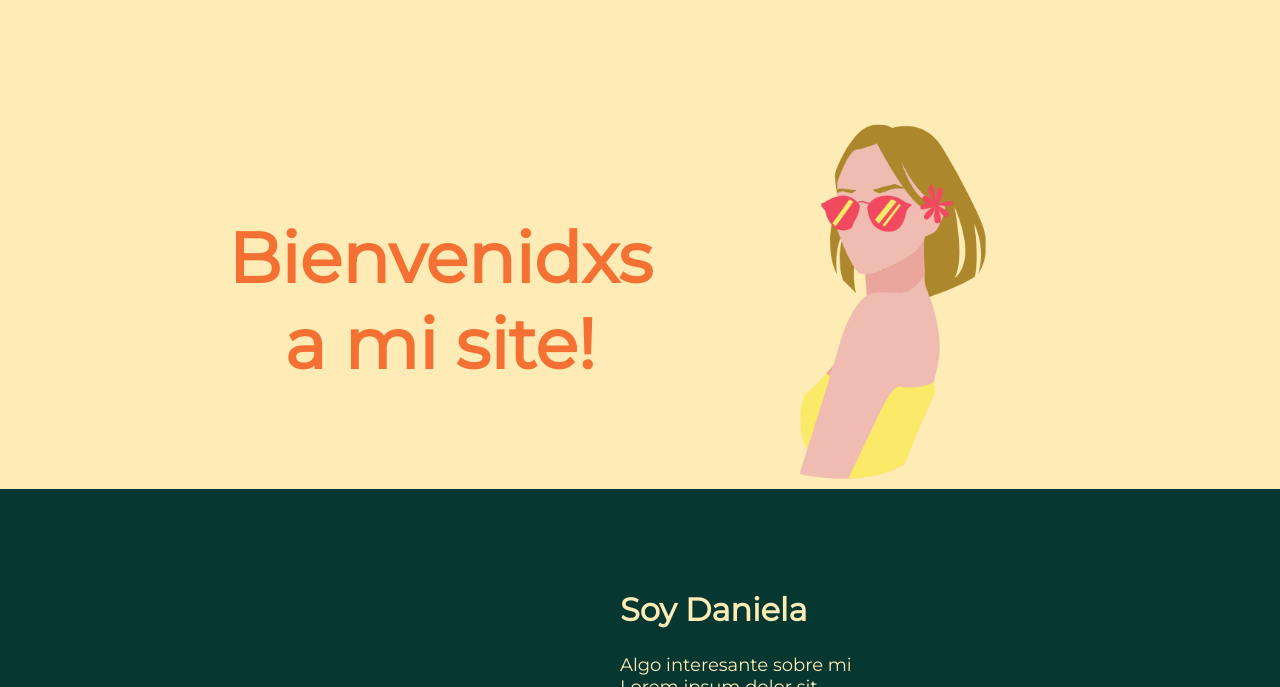
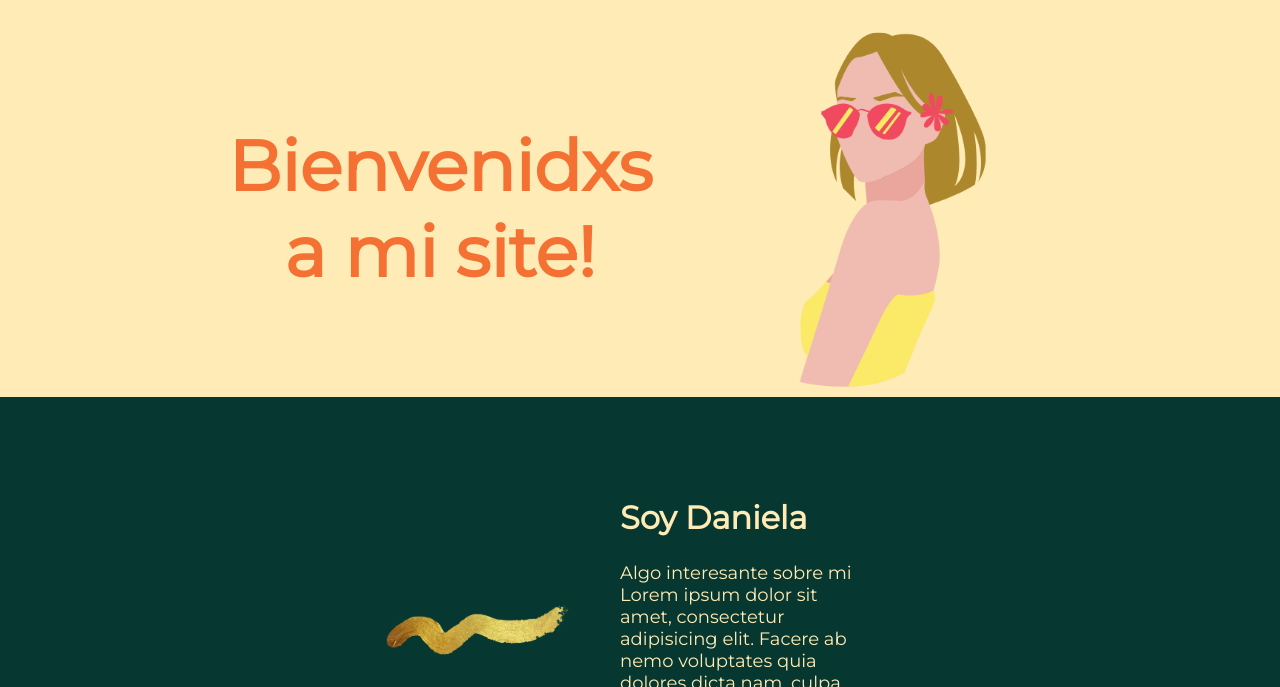
Before and after one commit to danielaAkerman/welcome, a plain HTML site: page index.html in a window 1280 px wide. Shown: the part 103-790 px from the top of the page. Drawn offline with Linux system fonts and the light colour scheme.

Commit message:
corregi responsive

```diff
--- a/index.css
+++ b/index.css
@@ -18,7 +18,7 @@ body {
 }
 @media (min-width: 900px) {
   .seccion-header-main {
-    height: 74vh;
+    height: 500px;
   }
 }
 
@@ -183,6 +183,7 @@ body {
 
 .mis-servicios {
   margin-top: 45px;
+  margin-bottom: 0;
 }
 @media (min-width: 900px) {
   .mis-servicios {
```
